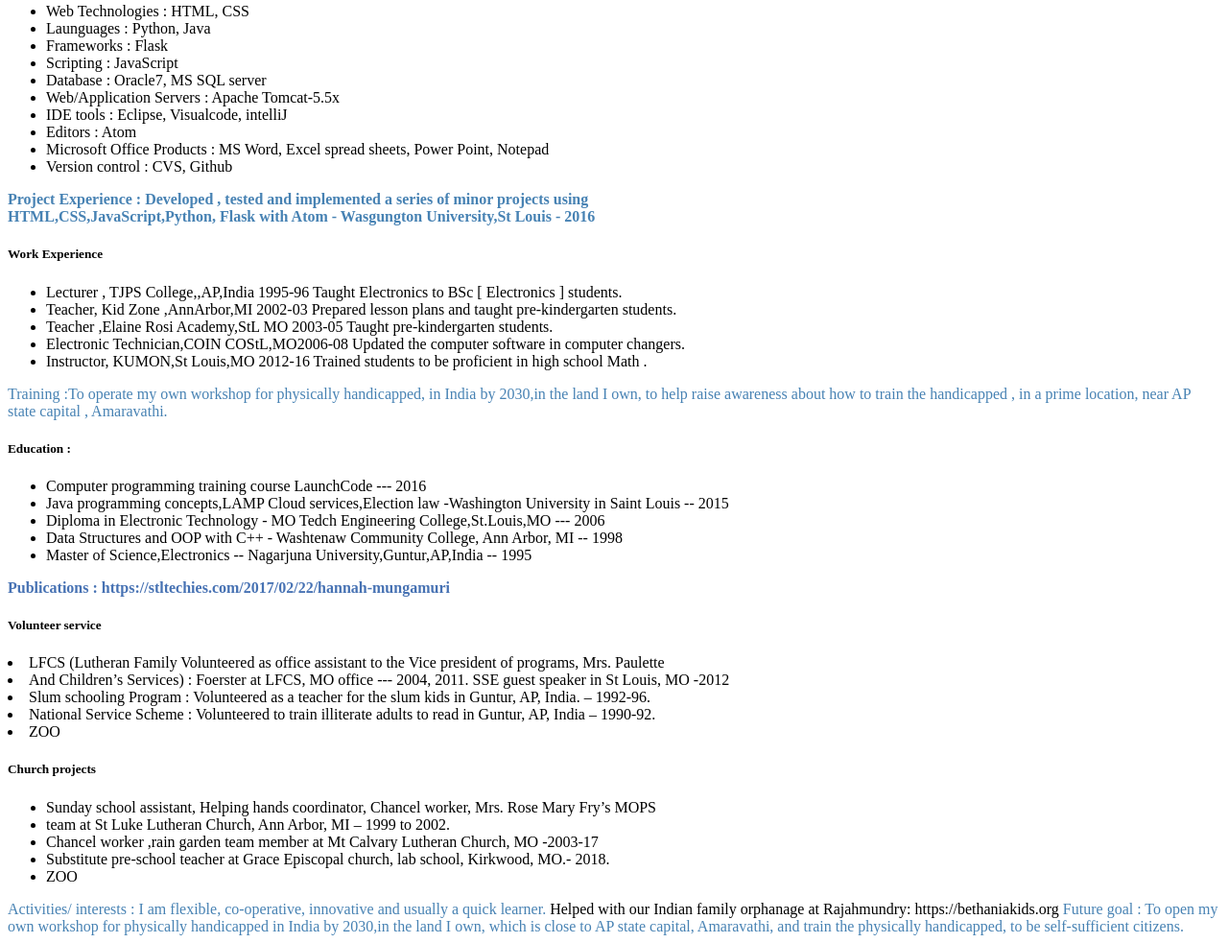
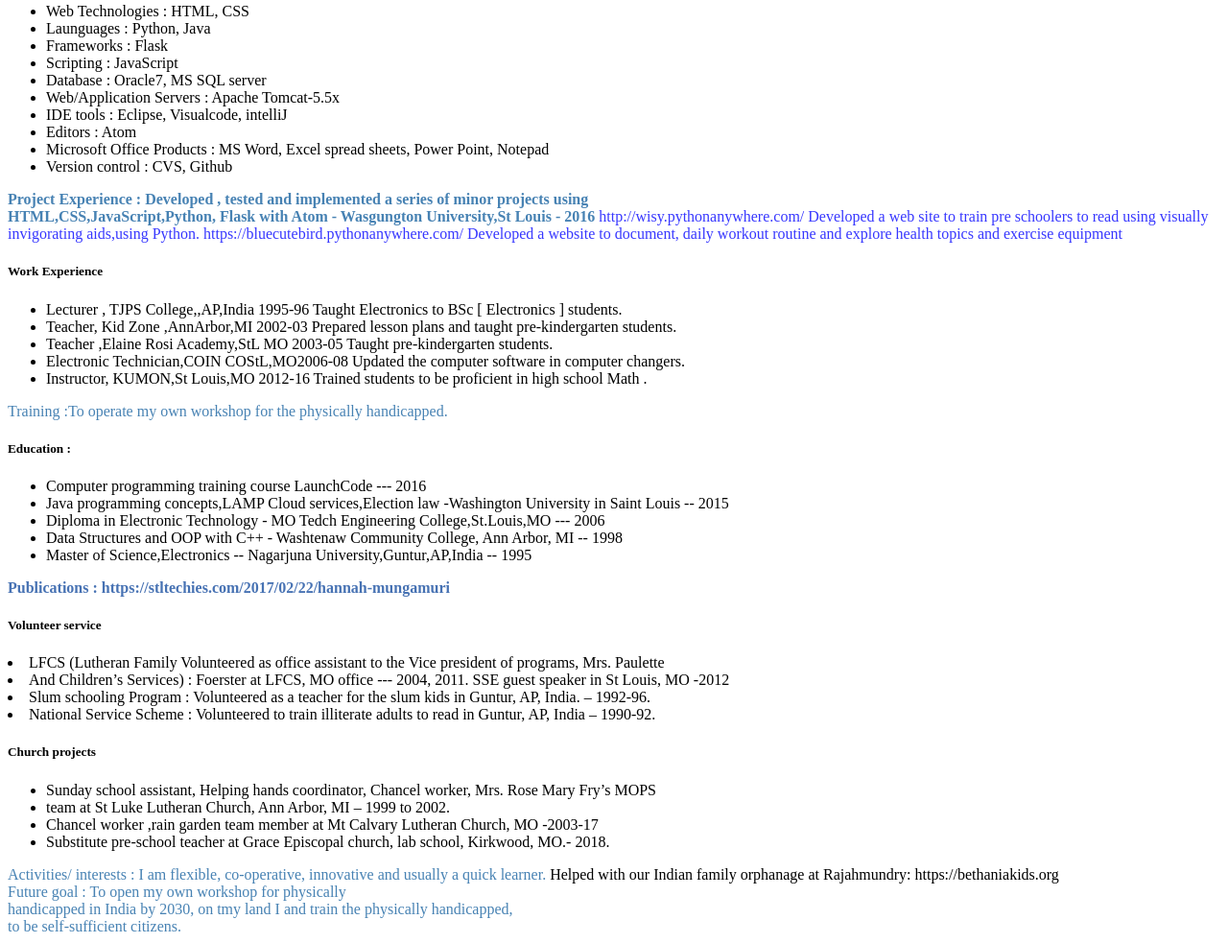
Before and after one commit to HannahMoses/portfolio2021, a plain HTML site: page index.html in a window 1280 px wide. Shown: the part 191-1174 px from the top of the page at 96% size. Drawn offline with Linux system fonts and the light colour scheme.

Commit message:
Update index.html

```diff
--- a/index.html
+++ b/index.html
@@ -31,6 +31,13 @@
    <div>
    <p2 style="color:rgb(25, 99, 160,0.8);"><b>Project Experience : Developed , tested and implemented a series of minor projects using <br>
    HTML,CSS,JavaScript,Python, Flask with Atom - Wasgungton University,St Louis - 2016</b></p2>
+         <!--<p4 style="color:rgb(55, 55,255)"><p4>-->
+       <p4 style="color:rgb(55, 55,255)">http://wisy.pythonanywhere.com/<p4>
+           <p1> Developed a web site to train pre schoolers to read using visually invigorating aids,using Python. <p1>
+           <p4 style="color:rgb(55, 55,255)">https://bluecutebird.pythonanywhere.com/<p4>
+               <p1>Developed a website to document, daily workout routine and explore health topics and exercise equipment<p1>
+               <p4 style="color:rgb(55, 55,255)"><p4>
+                   <p4 style="color:rgb(55, 55,255)"><p4>
   </div>
   <div>
   <h5> Work Experience </h5>
@@ -44,8 +51,7 @@
     </ul>
   </div>
         <div>
-             <p2 style="color:rgb(25, 99, 160,0.8);">Training :To operate my own workshop for physically handicapped, in India by 2030,in the land I own, to help raise
-awareness about how to train the handicapped , in a prime location, near AP state capital , Amaravathi.</p2>
+             <p2 style="color:rgb(25, 99, 160,0.8);">Training :To operate my own workshop for the physically handicapped.</p2>
         </div>
   <div>
     <h5>Education     :</h5>
@@ -62,7 +68,7 @@ awareness about how to train the handicapped , in a prime location, near AP stat
   <li>And Children’s Services) : Foerster at LFCS, MO office --- 2004, 2011. SSE guest speaker in St Louis, MO -2012</li>
   <li>Slum schooling Program : Volunteered as a teacher for the slum kids in Guntur, AP, India. – 1992-96.</li>
    <li>National Service Scheme : Volunteered to train illiterate adults to read in Guntur, AP, India – 1990-92.</li>
-  <li>ZOO</li></ul>
+  </ul>
   </div>
     <div>
         <h5>Church projects </h5>
@@ -71,14 +77,13 @@ awareness about how to train the handicapped , in a prime location, near AP stat
   <li>team at St Luke Lutheran Church, Ann Arbor, MI – 1999 to 2002.</li>
   <li>Chancel worker ,rain garden team member at Mt Calvary Lutheran Church, MO -2003-17</li>
    <li>Substitute pre-school teacher at Grace Episcopal church, lab school, Kirkwood, MO.- 2018.</li>
-  <li>ZOO</li></ul>
+</ul>
     </div>
 
   <p2 style="color:rgb(25, 99, 160,0.8);">  Activities/ interests : I am flexible, co-operative, innovative and usually a quick learner.</p2>
-    Helped with our Indian family orphanage at Rajahmundry: https://bethaniakids.org
-    <p2 style="color:rgb(25, 99, 160,0.8);">Future goal : To open my own workshop for physically handicapped in India by 2030,in the land I own, which is
-close to AP state capital, Amaravathi, and train the physically handicapped, to be self-sufficient citizens.</p2>
-
+    Helped with our Indian family orphanage at Rajahmundry: https://bethaniakids.org<br>
+    <p2 style="color:rgb(25, 99, 160,0.8);">Future goal : To open my own workshop for physically <br>handicapped in India by 2030,
+        on tmy land I  and train the physically handicapped,<br> to be self-sufficient citizens.</p2>
 
 </body>
 </html>
```
